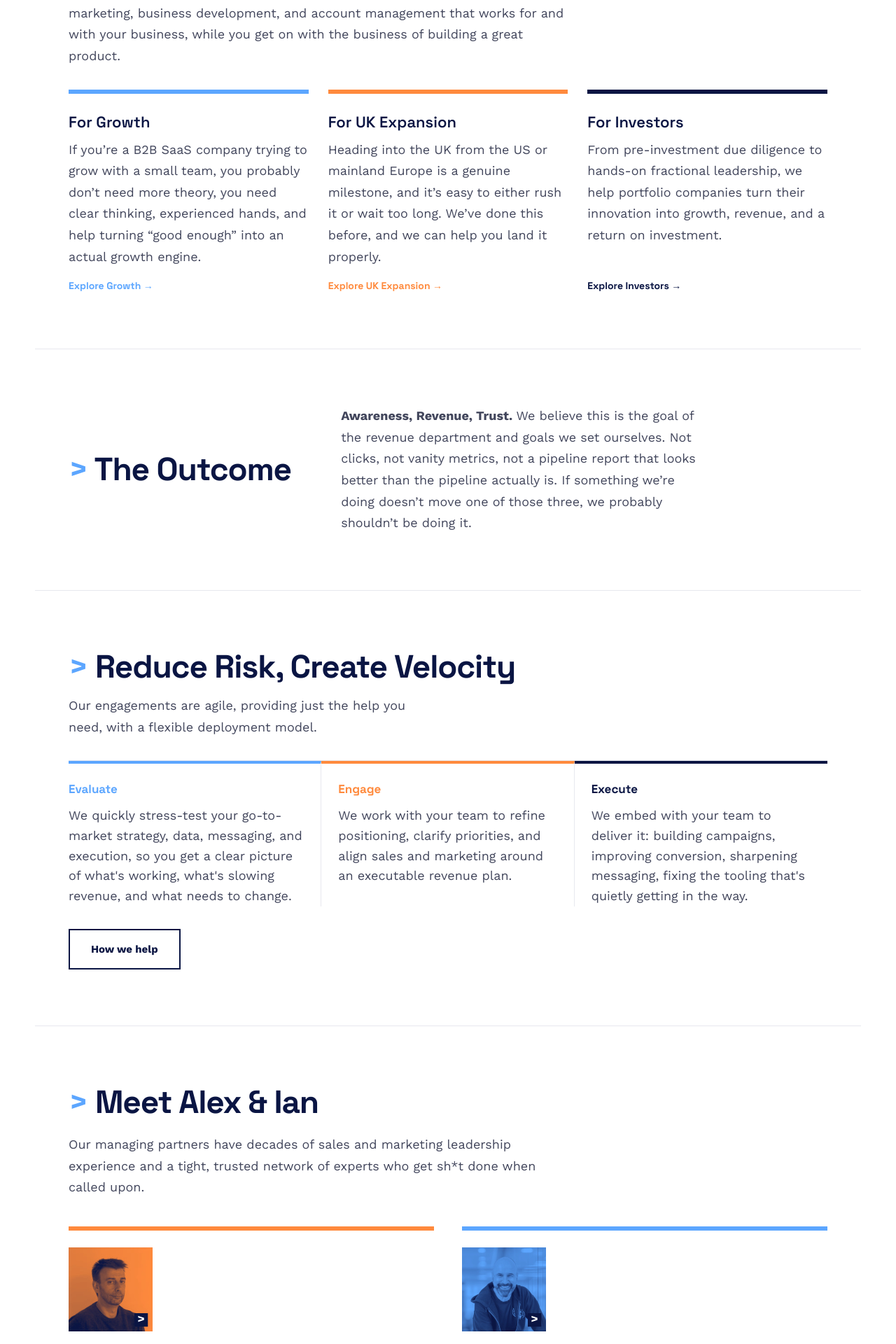
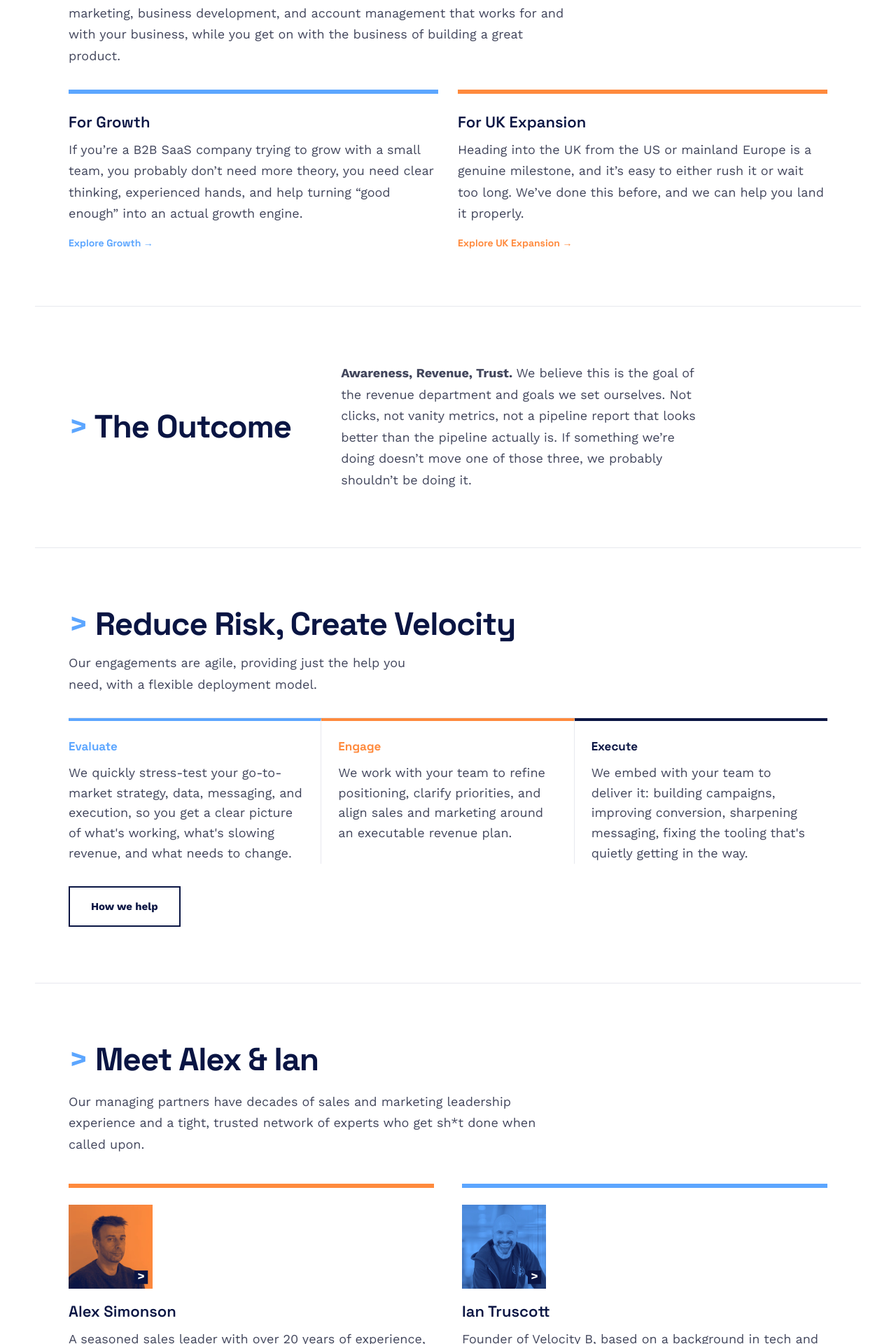
Before and after one commit to vb-iant/velocity-b, a Next.js app: page / in a window 1280 px wide. Shown: the part 820-2740 px from the top of the page at 70% size. Built offline with nearby package versions, Linux system fonts and the light colour scheme.

Commit message:
Remove For Investors column (2-col layout), add LinkedIn links + hover treatment to team photos

```diff
--- a/app/page.tsx
+++ b/app/page.tsx
@@ -49,7 +49,7 @@ export default function Home() {
           account management that works for and with your business, while you
           get on with the business of building a great product.
         </p>
-        <div className="mt-8 grid grid-cols-1 gap-7 md:grid-cols-3">
+        <div className="mt-8 grid grid-cols-1 gap-7 md:grid-cols-2">
           <div className="flex flex-col border-t-[6px] border-blue pt-6">
             <h3 className="font-display text-[22px] font-semibold">For Growth</h3>
             <p className="mt-2 text-lg leading-[1.7] text-[#42465c]">
@@ -78,20 +78,6 @@ export default function Home() {
               className="font-display mt-auto pt-4 text-sm font-bold text-orange"
             >
               Explore UK Expansion →
-            </Link>
-          </div>
-          <div className="flex flex-col border-t-[6px] border-navy pt-6">
-            <h3 className="font-display text-[22px] font-semibold">For Investors</h3>
-            <p className="mt-2 text-lg leading-[1.7] text-[#42465c]">
-              From pre-investment due diligence to hands-on fractional
-              leadership, we help portfolio companies turn their innovation
-              into growth, revenue, and a return on investment.
-            </p>
-            <Link
-              href="/investors"
-              className="font-display mt-auto pt-4 text-sm font-bold text-navy"
-            >
-              Explore Investors →
             </Link>
           </div>
         </div>
@@ -173,13 +159,22 @@ export default function Home() {
         </p>
         <div className="mt-10 grid grid-cols-1 gap-10 md:grid-cols-2">
           <div className="flex flex-col border-t-[6px] border-orange pt-6">
+            <a
+              href="https://www.linkedin.com/in/alex-simonson/"
+              target="_blank"
+              rel="noopener noreferrer"
+              aria-label="Alex Simonson on LinkedIn"
+              className="group relative block h-[120px] w-[120px] overflow-hidden"
+            >
               <Image
                 src="/team/alex.jpg"
                 alt="Alex Simonson"
                 width={120}
                 height={120}
-              className="h-[120px] w-[120px] object-cover"
+                className="h-[120px] w-[120px] object-cover transition-transform duration-300 ease-out group-hover:scale-110"
               />
+              <span className="absolute inset-0 bg-navy/0 transition-colors duration-300 group-hover:bg-navy/25" />
+            </a>
             <h3 className="font-display mt-4 text-[22px] font-semibold">Alex Simonson</h3>
             <p className="mt-2 text-lg leading-[1.7] text-[#42465c]">
               A seasoned sales leader with over 20 years of experience,
@@ -195,13 +190,22 @@ export default function Home() {
             </p>
           </div>
           <div className="flex flex-col border-t-[6px] border-blue pt-6">
+            <a
+              href="https://www.linkedin.com/in/iantruscott/"
+              target="_blank"
+              rel="noopener noreferrer"
+              aria-label="Ian Truscott on LinkedIn"
+              className="group relative block h-[120px] w-[120px] overflow-hidden"
+            >
               <Image
                 src="/team/ian.jpg"
                 alt="Ian Truscott"
                 width={120}
                 height={120}
-              className="h-[120px] w-[120px] object-cover"
+                className="h-[120px] w-[120px] object-cover transition-transform duration-300 ease-out group-hover:scale-110"
               />
+              <span className="absolute inset-0 bg-navy/0 transition-colors duration-300 group-hover:bg-navy/25" />
+            </a>
             <h3 className="font-display mt-4 text-[22px] font-semibold">Ian Truscott</h3>
             <p className="mt-2 text-lg leading-[1.7] text-[#42465c]">
               Founder of Velocity B, based on a background in tech and
```
Lines whose indentation alone changed are shown as unchanged.
